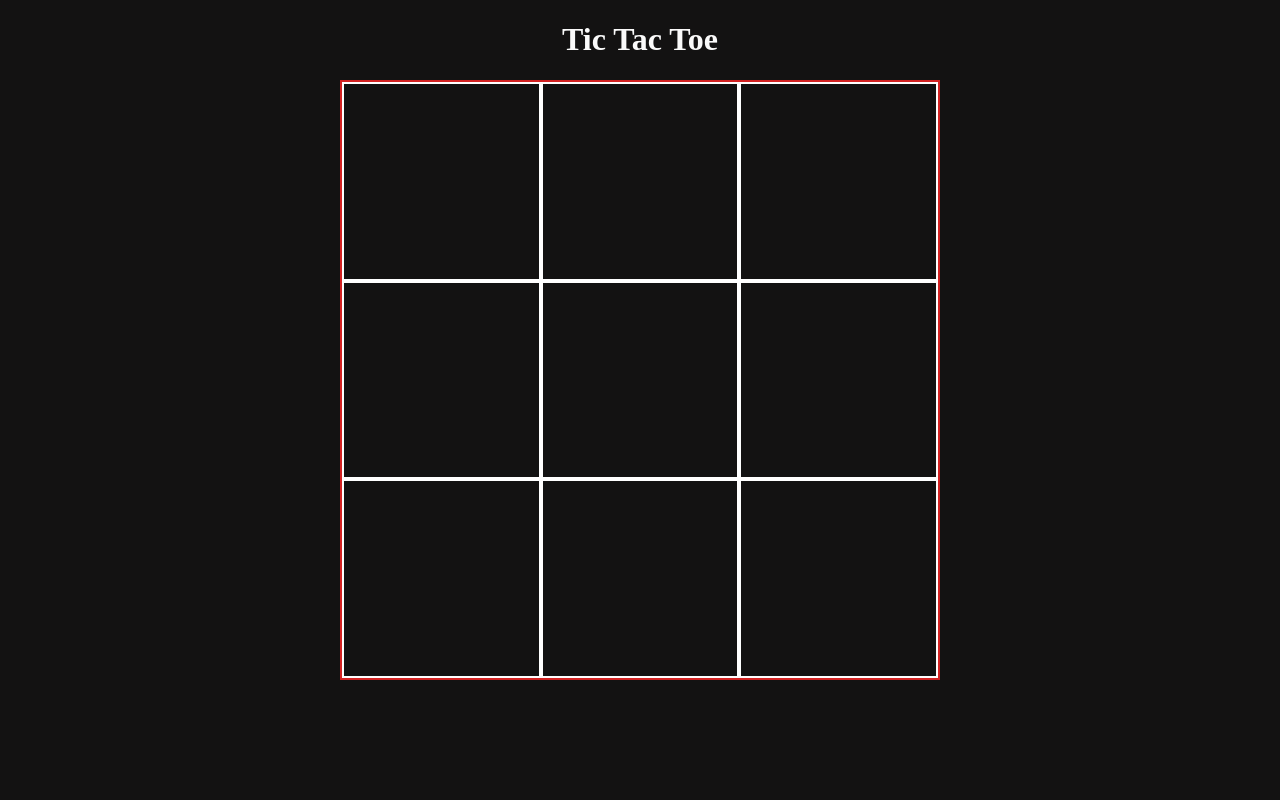
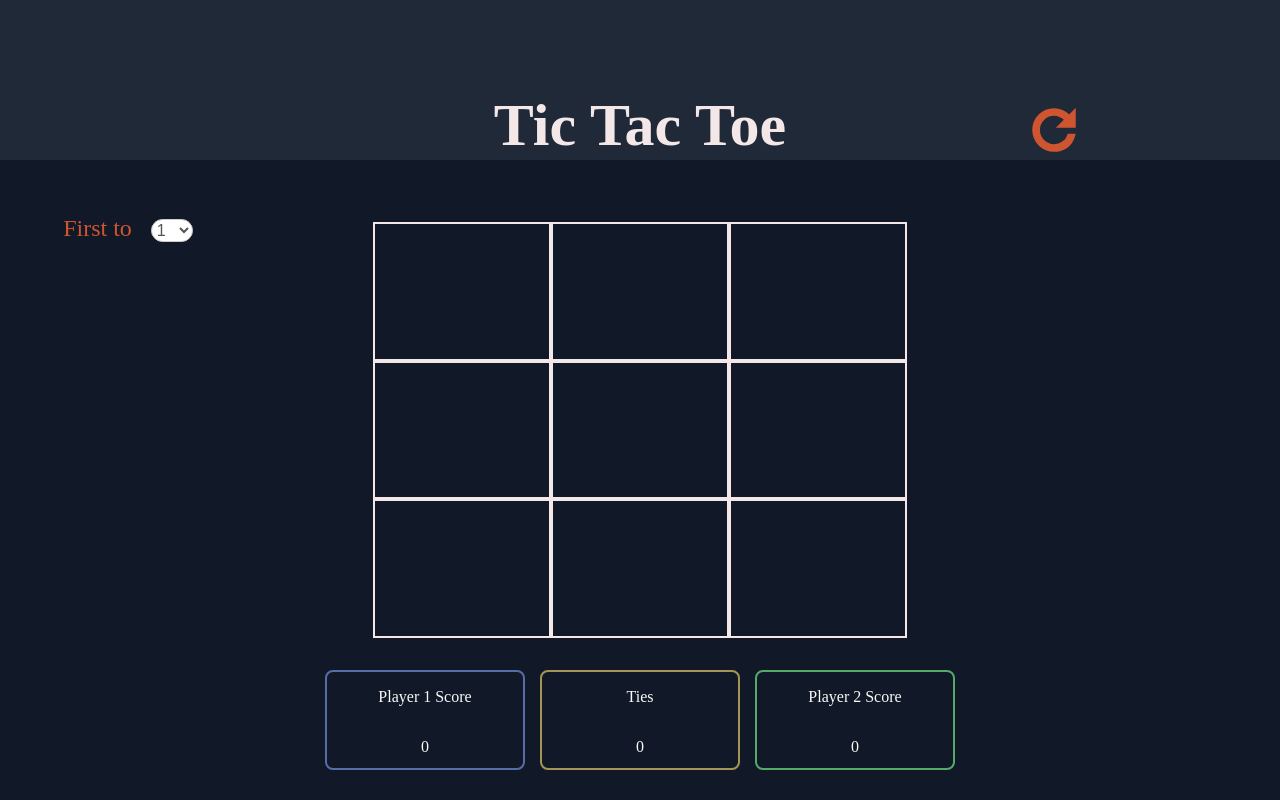
Before and after one commit to alefgomes0/Tic-Tac-Toe, a website: page index.html in a window 1280 px wide. Drawn offline with Linux system fonts and the light colour scheme.

Commit message:
Minor bug fixes and adjustments

```diff
--- a/index.html
+++ b/index.html
@@ -11,8 +11,36 @@
 <body>
 
   <div class="page-wrapper">
-    <h1>Tic Tac Toe</h1>
-    <div class="board">
+    <div>
+      <h1>Tic Tac Toe</h1>
+      <div class="refresh-container">
+        <svg fill="#cf5530" viewBox="0 0 32 32" xmlns="http://www.w3.org/2000/svg" stroke="#cf5530"><g id="SVGRepo_bgCarrier" stroke-width="0"></g><g id="SVGRepo_tracerCarrier" stroke-linecap="round" stroke-linejoin="round" stroke="#CCCCCC" stroke-width="0.192"></g><g id="SVGRepo_iconCarrier"><path d="M27.1 14.313V5.396L24.158 8.34c-2.33-2.325-5.033-3.503-8.11-3.503C9.902 4.837 4.901 9.847 4.899 16c.001 6.152 5.003 11.158 11.15 11.16 4.276 0 9.369-2.227 10.836-8.478l.028-.122h-3.23l-.022.068c-1.078 3.242-4.138 5.421-7.613 5.421a8 8 0 0 1-5.691-2.359A7.993 7.993 0 0 1 8 16.001c0-4.438 3.611-8.049 8.05-8.049 2.069 0 3.638.58 5.924 2.573l-3.792 3.789H27.1z"></path></g></svg>
+    </div>
+    </div>
+    <div class="number-rounds">
+      <label for="cars">First to</label>
+      <select id="rounds" name="rounds">
+        <option value="one">1</option>
+        <option value="three">3</option>
+        <option value="five">5</option>
+        <option value="10">10</option>
+      </select>
+    </div>
+    <div class="board"></div>
+    <p class="winner-message"></p>
+    <div class="button-container">
+      <div class="p1-score">
+        <p>Player 1 Score</p>
+        <p class="score-1"></p>
+      </div>
+      <div class="ties">
+        <p>Ties</p>
+        <p class="score-tie"></p>
+      </div>
+      <div class="p2-score">
+        <p>Player 2 Score</p>
+        <p class="score-2"></p>
+      </div>
     </div>
   </div>
 
--- a/index.js
+++ b/index.js
@@ -104,15 +104,23 @@ const controlGame = (() => {
     return false;
   }
 
+  let executedOnce;
+
   function defineWinner(somePlayer, winnerSymbol) {
-    if (somePlayer.symbol == winnerSymbol) {
+    if (somePlayer.symbol == winnerSymbol && executedOnce !== true) {
+      executedOnce = true;
       player1.updateScore();
-      console.log('PLAYER 1 WINS');
+      displayScores.winningMessage('Player 1');
     }
-    else {
+    else if (somePlayer.symbol != winnerSymbol && executedOnce !== true) {
+      executedOnce = true;
       player2.updateScore();
-      console.log('PLAYER 2 WINS');
+      displayScores.winningMessage('Player 2');
     };
+
+    setTimeout(function() {
+      window.location.reload();
+    }, 5000);
   };
 
 
@@ -136,7 +144,7 @@ const controlGame = (() => {
 })();
 
 
-const createPlayer = (board, controlGame) => {
+const createPlayer = (board, controlGame, playerNumber) => {
   const player = {
     set symbol(symbol) {
       this._symbol = symbol;
@@ -146,7 +154,11 @@ const createPlayer = (board, controlGame) => {
       return this._symbol;
     },
 
-    score: 0,
+    score: sessionStorage.getItem(`player${playerNumber}Score`) || 0,
+
+    getPlayerNumber() {
+      return playerNumber;
+    },
 
     getPlayerScore() {
       return this.score;
@@ -154,6 +166,7 @@ const createPlayer = (board, controlGame) => {
 
     updateScore() {
       this.score++;
+      sessionStorage.setItem(`player${playerNumber}Score`, this.score);
     },
 
     markBoard() {
@@ -173,13 +186,21 @@ const createPlayer = (board, controlGame) => {
 };
 
 
-const player1 = createPlayer(gameBoard.board, controlGame);
+const player1 = createPlayer(gameBoard.board, controlGame, 1);
 player1.symbol = 'X';
-const player2 = createPlayer(gameBoard.board, controlGame);
+const player2 = createPlayer(gameBoard.board, controlGame, 2);
 player2.symbol = 'O';
+
+// Reload players' scores from sessionStorage
+player1.score = sessionStorage.getItem('player1Score') || 0;
+player2.score = sessionStorage.getItem('player2Score') || 0;
 
 
 const displayScores = (() => {
+  function numberOfRounds() {
+    // ...
+  }
+
   function tieScore() {
     const tieScore = document.querySelector('.score-tie');
     tieScore.textContent = controlGame.getDrawNumber();
@@ -194,10 +215,14 @@ const displayScores = (() => {
   }
   playerScore();
 
-  return {tieScore, playerScore};
+  function winningMessage(thatPlayer) {
+    const winnerMessage = document.querySelector('.winner-message');
+    winnerMessage.textContent = `${thatPlayer} wins the round!`;
+    winnerMessage.style.display = 'inline';
+  }
+
+  return {tieScore, playerScore, winningMessage};
 })();
 
-const playerOneScore = sessionStorage.setItem('playerOneScore',
-    player1.getPlayerScore());
 
 controlGame.startGame(player1);
--- a/styles.css
+++ b/styles.css
@@ -6,39 +6,157 @@ html,
 body {
   margin: 0;
   padding: 0;
-  background-color: #131212;
+  background-color: #111827;
   color: #fafafa;
+  height: 100%;
 }
 
 h1 {
-  text-align: center;
+  font-size: 60px;
+  margin: 0;
+  align-self: end;
+  grid-column: 2 / 3;
+  color: #f3e7e7;
+  align-self: end;
+}
+
+.refresh-container {
+  grid-column: 3 / -1;
+  width: 60px;
+  height: 60px;
+  justify-self: start;
+  align-self: end;
+  cursor: pointer;
 }
 
 .page-wrapper {
   display: grid;
   justify-content: center;
   align-items: center;
+  grid-template-columns: 1fr 3fr 1fr;
+  grid-template-rows: 1fr 3fr 1fr;
+  height: 100%;
+}
+
+.page-wrapper > div:first-child {
+  display: grid;
+  justify-items: center;
+  align-items: center;
+  grid-template-columns: 1fr 3fr 1fr;
+  grid-template-rows: 1fr;
+  grid-row: 1 / 2;
+  grid-column: 1 / -1;
+  height: 100%;
+  background-color: #1f2937;
 }
 
 .board {
   display: grid;
-  width: 600px;
-  height: 600px;
-  border: 2px solid #d32222;
+  grid-column: 2 / 3;
+  grid-row: 2 / 3;
+  justify-self: center;
+  width: 70%;
+  height: 100%;
+  border: 2px solid #111827;
   grid-template-columns: repeat(3, 1fr);
   grid-template-rows: repeat(3, 1fr);
+  padding-top: 60px;
 }
 
 .cell {
   display: grid;
   justify-content: center;
   align-items: center;
-  border: 2px solid #fff;
+  border: 2px solid #f3e7e7;
   font-size: 100px;
   cursor: pointer;
   transition: ease-in-out 0.3s;
+  color: #f3e7e7;
 }
 
 .cell:hover {
-  background-color: #1c1b1b;
+  background-color: #1f2937;
 }
+
+.button-container {
+  display: flex;
+  justify-content: center;
+  gap: 15px;
+  grid-column: 2 / 3;
+}
+
+.button-container > * {
+  display: grid;
+  grid-template-rows: 1fr 1fr;
+  justify-content: center;
+  align-items: center;
+  width: clamp(80px, 200px, 400px);
+  height: clamp(40px, 100px, 200px);
+  border-radius: 8px;
+}
+
+.button-container > *:nth-last-child() {
+  grid-row: 2 / -1
+}
+
+.p1-score {
+  border: 2px solid #566DA9;
+  justify-items: center;
+}
+
+.ties {
+  border: 2px solid #A99256;
+  justify-items: center;
+}
+
+.p2-score {
+  border: 2px solid #56A969;
+  justify-items: center;
+}
+
+.number-rounds {
+  align-self: start;
+  justify-self: center;
+  padding-top: 55px;
+  color: rgb(207, 85, 48);
+}
+
+label {
+  font-size: 24px;
+  padding-right: 15px;
+}
+
+select {
+  padding: 1px;
+  border: 1px solid #ccc;
+  border-radius: 12px;
+  font-size: 16px;
+  background-color: #fff;
+  color: #555;
+}
+
+select:focus {
+  outline: none;
+  border-color: #4d90fe;
+  box-shadow: 0 0 5px rgba(77, 144, 254, 0.5);
+}
+
+.winner-message {
+  display: none;
+  grid-column: 3 / 4;
+  align-self: start;
+  padding-top: 55px;
+  color: rgb(207, 85, 48);
+  margin: 0;
+}
+
+@media(max-width: 1000px) {
+  .board {
+    width: 80%;
+  }
+}
+@media(max-width: 600px) {
+  .board {
+    width: 100%;
+  }
+}
```
